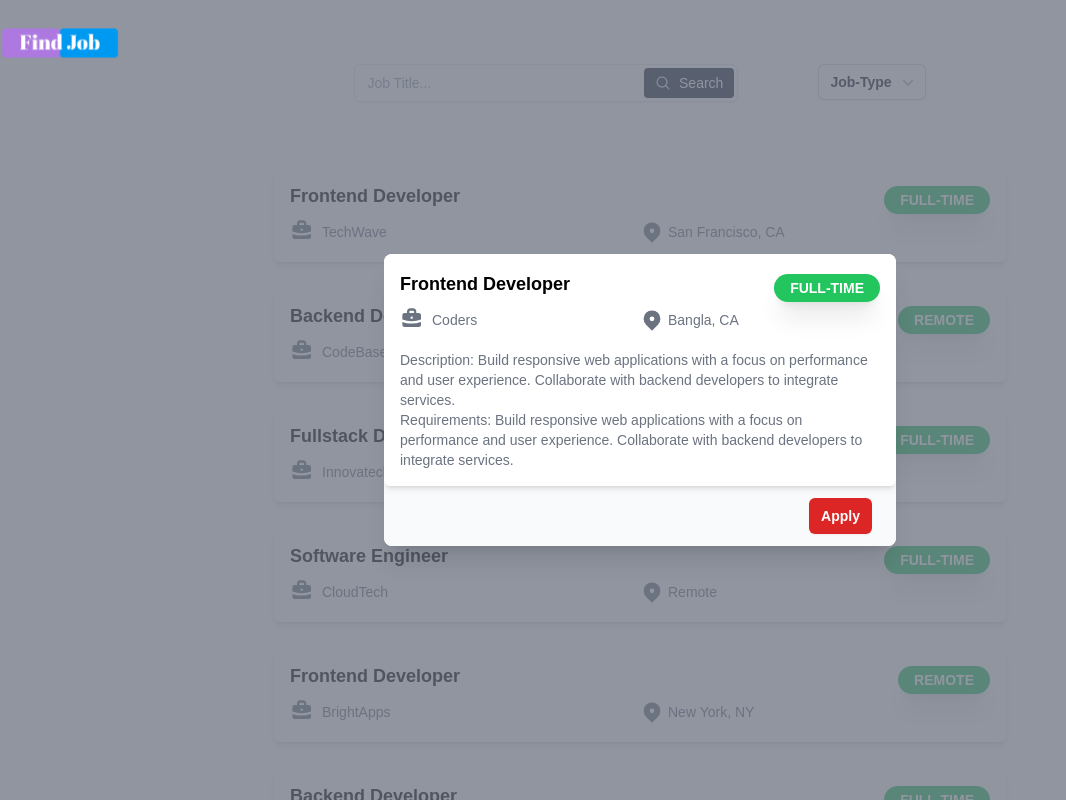
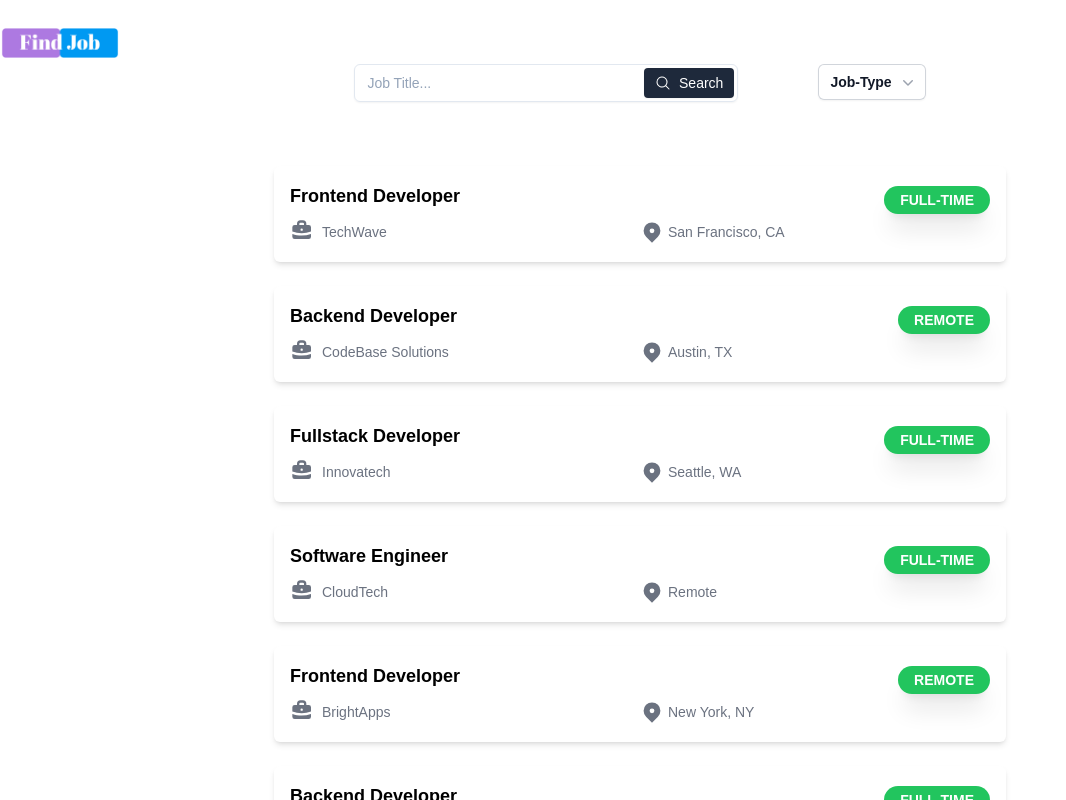
Before and after one commit to Jasdeep1602/codersboutique, a Next.js app: page / in a window 1280 px wide. Shown: the top 800 px of the page, without its empty margins (0-1066 px from the left). Built offline with nearby package versions, Linux system fonts and the light colour scheme.

Commit message:
detail modal

```diff
--- a/src/app/page.tsx
+++ b/src/app/page.tsx
@@ -2,7 +2,6 @@ import Dropdown from '@/components/filters/dropDown';
 import SearchBar from '@/components/filters/searchBar';
 import HeaderComp from '@/components/header';
 import CardList from '@/components/jobCards';
-import BigCard from '@/components/jobCards/bigCard';
 import Paginaton from '@/components/pagination';
 import { jobAPI } from '@/data/data';
 
@@ -17,7 +16,6 @@ export default function Home() {
           <SearchBar />
           <Dropdown />
         </div>
-        <BigCard />
 
         <CardList data={jobAPI} />
       </main>
--- a/src/components/jobCards/bigCard/index.tsx
+++ b/src/components/jobCards/bigCard/index.tsx
@@ -1,13 +1,20 @@
 'use client';
 
-import { useState } from 'react';
+/* eslint-disable @typescript-eslint/no-explicit-any */
+
 import { Dialog, DialogBackdrop, DialogPanel } from '@headlessui/react';
+import { useAppDispatch, useAppSelector } from '@/hooks/redux';
+import { setModal, setModalData } from '@/redux/slices/auth';
 
 export default function BigCard() {
-  const [open, setOpen] = useState(true);
+  const { modal, modaldata } = useAppSelector((state) => state.auth);
+  const dispatch = useAppDispatch();
 
   return (
-    <Dialog open={open} onClose={setOpen} className='relative z-10 '>
+    <Dialog
+      open={modal}
+      onClose={() => dispatch(setModal(false))}
+      className='relative z-10 '>
       <DialogBackdrop
         transition
         className=' fixed inset-0 bg-gray-500 bg-opacity-75 transition-opacity data-[closed]:opacity-0 data-[enter]:duration-300 data-[leave]:duration-200 data-[enter]:ease-out data-[leave]:ease-in'
@@ -22,11 +29,11 @@ export default function BigCard() {
               <div className='flex flex-col justify-start '>
                 <div className='flex justify-between items-center '>
                   <div className='text-lg font-semibold text-bookmark-blue flex space-x-1 items-center mb-2'>
-                    <span>Frontend Developer</span>
+                    <span>{modaldata?.JobTitle}</span>
                   </div>
                   <span className='bg-green-500 rounded-full uppercase text-white text-sm px-4 py-1 font-bold shadow-xl'>
                     {' '}
-                    Full-Time{' '}
+                    {modaldata?.JobType}{' '}
                   </span>
                 </div>
                 <div className='flex w-full '>
@@ -43,7 +50,7 @@ export default function BigCard() {
                       />
                       <path d='M2 13.692V16a2 2 0 002 2h12a2 2 0 002-2v-2.308A24.974 24.974 0 0110 15c-2.796 0-5.487-.46-8-1.308z' />
                     </svg>
-                    <span>Coders</span>
+                    <span>{modaldata?.CompanyName}</span>
                   </div>
                   <div className='text-sm text-gray-500 flex w-1/2  space-x-1 items-center'>
                     <svg
@@ -57,19 +64,20 @@ export default function BigCard() {
                         clipRule='evenodd'
                       />
                     </svg>
-                    <span>Bangla, CA</span>
+                    <span>{modaldata?.Location}</span>
                   </div>
                 </div>
-                <div className='flex-col w-full pt-4 gap-8 '>
-                  <div className='text-sm text-gray-500 flex   space-x-1 items-center'>
-                    Description: Build responsive web applications with a focus
-                    on performance and user experience. Collaborate with backend
-                    developers to integrate services.
+                <div className='flex-col w-full pt-4  '>
+                  <div className='text-sm text-gray-500 flex   space-x-1 items-center pb-4'>
+                    Description: {modaldata?.Description}
                   </div>
-                  <div className='text-sm text-gray-500 flex  space-x-1 items-center'>
-                    Requirements: Build responsive web applications with a focus
-                    on performance and user experience. Collaborate with backend
-                    developers to integrate services.
+                  <div className='text-sm text-gray-500 flex  space-x-1 items-start'>
+                    <div>Requirements:</div>{' '}
+                    <ul>
+                      {modaldata?.Requirements?.map((item: any, i: any) => (
+                        <li key={i}>{item}</li>
+                      ))}
+                    </ul>
                   </div>
                 </div>
               </div>
@@ -77,7 +85,7 @@ export default function BigCard() {
             <div className='bg-gray-50 px-4 py-3 sm:flex sm:flex-row-reverse sm:px-6'>
               <button
                 type='button'
-                onClick={() => setOpen(false)}
+                onClick={() => dispatch(setModal(false), setModalData(null))}
                 className='inline-flex w-full justify-center rounded-md bg-red-600 px-3 py-2 text-sm font-semibold text-white shadow-sm hover:bg-red-500 sm:ml-3 sm:w-auto'>
                 Apply
               </button>
--- a/src/components/jobCards/interface.ts
+++ b/src/components/jobCards/interface.ts
@@ -1,5 +1,8 @@
 export interface CardListProps {
   data: CardProps[];
+}
+export interface BigCardProps {
+  info: CardProps; // Expecting info to be of type CardProps
 }
 
 export interface CardProps {
--- a/src/components/jobCards/smallCard/index.tsx
+++ b/src/components/jobCards/smallCard/index.tsx
@@ -1,14 +1,41 @@
+'use client';
+
+/* eslint-disable @typescript-eslint/no-explicit-any */
+
 import React from 'react';
 import { CardProps } from '../interface';
+import { useAppDispatch } from '@/hooks/redux';
+import { setModal, setModalData } from '@/redux/slices/auth';
+import BigCard from '../bigCard';
 
 export default function SmallCard({
   JobTitle,
   CompanyName,
   Location,
   JobType,
+  Description,
+  Requirements,
 }: CardProps) {
+  const dispatch = useAppDispatch();
+  const data = {
+    JobTitle,
+    CompanyName,
+    Location,
+    JobType,
+    Description,
+    Requirements,
+  };
+  const handleBigCardModal = (data: any) => {
+    console.log(data);
+
+    dispatch(setModalData(data));
+    dispatch(setModal(true));
+  };
   return (
-    <div className='rounded-md w-full bg-white px-4 py-4 shadow-md transition transform duration-500 cursor-pointer'>
+    <>
+      <div
+        className='rounded-md w-full bg-white px-4 py-4 shadow-md transition transform duration-500 cursor-pointer'
+        onClick={() => handleBigCardModal(data)}>
         <div className='flex flex-col justify-start'>
           <div className='flex justify-between items-center w-[700px]'>
             <div className='text-lg font-semibold text-bookmark-blue flex space-x-1 items-center mb-2'>
@@ -52,5 +79,7 @@ export default function SmallCard({
           </div>
         </div>
       </div>
+      <BigCard />
+    </>
   );
 }
--- a/src/redux/slices/auth/index.tsx
+++ b/src/redux/slices/auth/index.tsx
@@ -2,19 +2,24 @@ import { createSlice } from '@reduxjs/toolkit';
 import { AuthState } from './interface';
 
 const initialState = {
-  isConnectWallet: false,
+  modal: false,
+  modaldata: null,
 } as AuthState;
 
 const AuthSlice = createSlice({
   name: 'auth',
   initialState,
   reducers: {
-    setIsConnectWallet(init, action) {
+    setModal(init, action) {
       const state = init;
-      state.isConnectWallet = action.payload;
+      state.modal = action.payload;
+    },
+    setModalData(init, action) {
+      const state = init;
+      state.modaldata = action.payload;
     },
   },
 });
 
-export const { setIsConnectWallet } = AuthSlice.actions;
+export const { setModal, setModalData } = AuthSlice.actions;
 export default AuthSlice.reducer;
--- a/src/redux/slices/auth/interface.tsx
+++ b/src/redux/slices/auth/interface.tsx
@@ -1,3 +1,5 @@
+/* eslint-disable @typescript-eslint/no-explicit-any */
 export declare interface AuthState {
-  isConnectWallet: boolean;
+  modal: boolean;
+  modaldata: any;
 }
```
Lines whose indentation alone changed are shown as unchanged.
